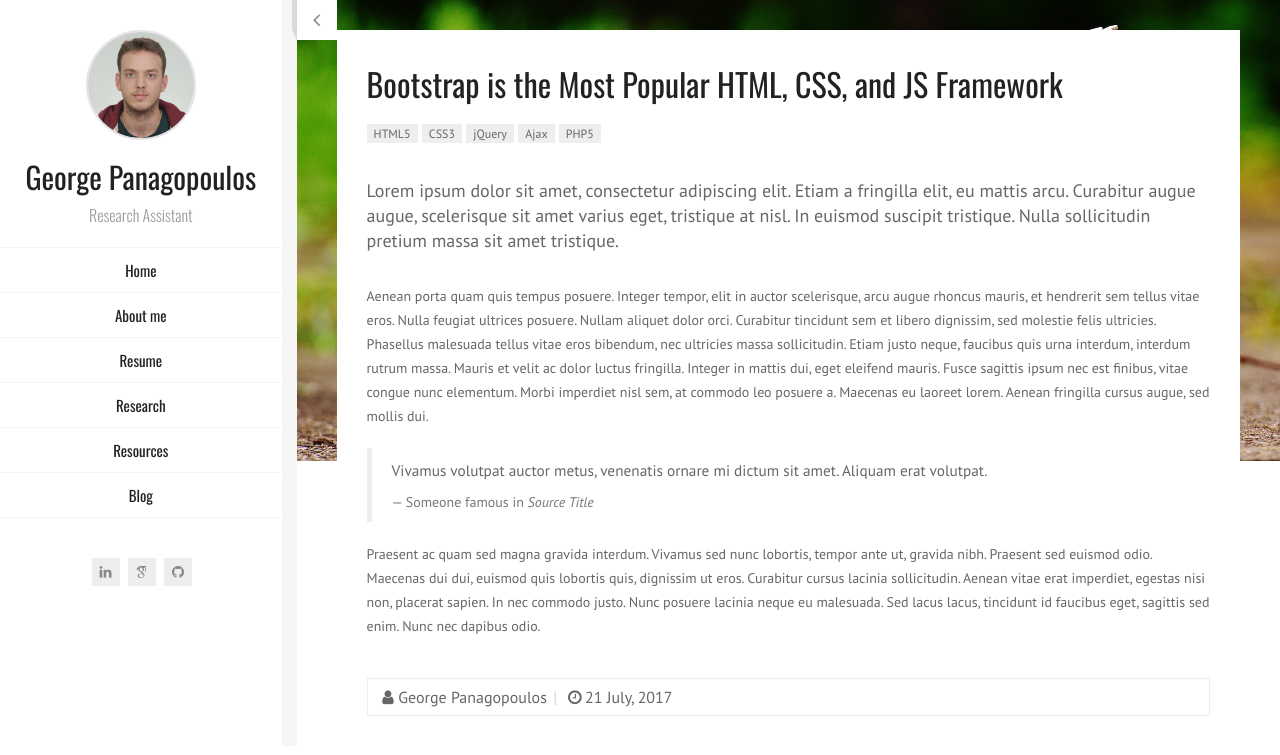
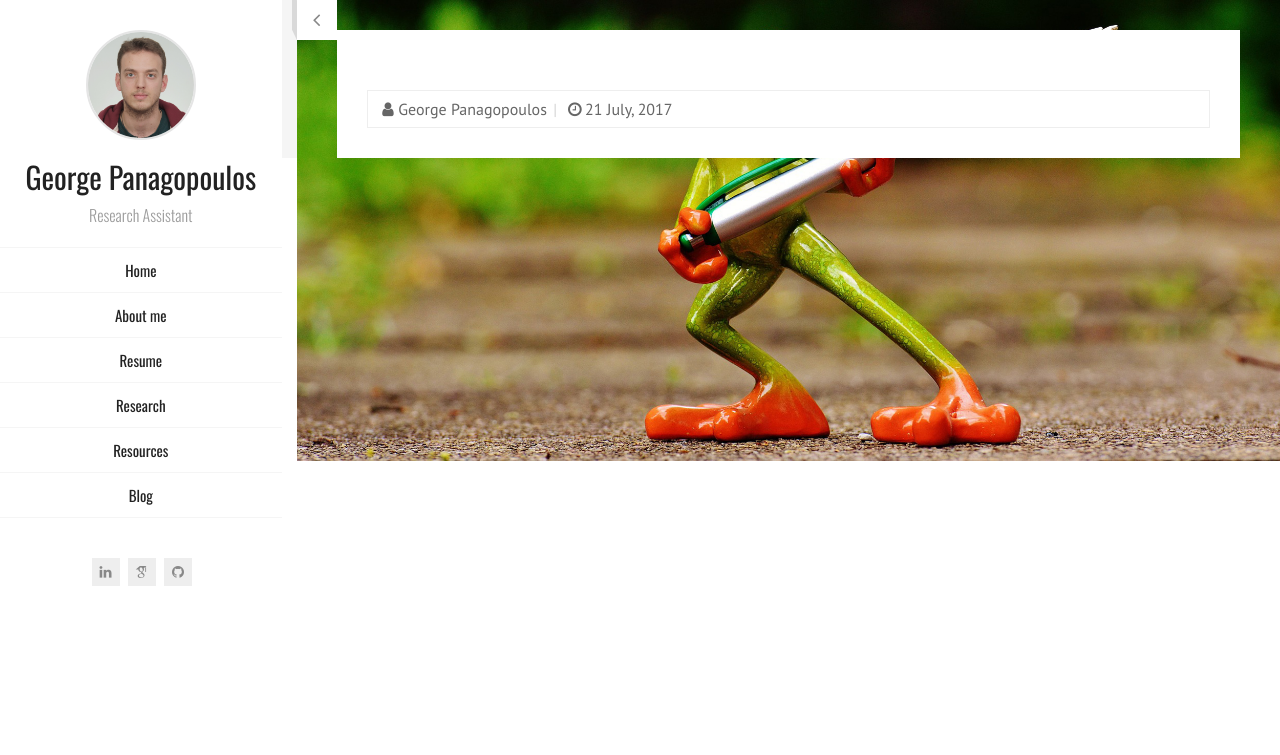
Before and after one commit to geopanag/geopanag.github.io, a Jekyll site: the page blog-post-1.html, which Jekyll copies as it is, in a window 1280 px wide. Shown: the top 755 px of the page. Built offline with Jekyll 4.4.1, drawn with Linux system fonts in a browser that asks for light colours; some web fonts are replaced.

Commit message:
corrected email

```diff
--- a/blog-post-1.html
+++ b/blog-post-1.html
@@ -94,7 +94,7 @@
     <!-- Mobile Header -->
     <div class="mobile-header mobile-visible">
         <div class="mobile-logo-container">
-            <div class="mobile-site-title">Alex Smith</div>
+            <div class="mobile-site-title">George Panagopoulos</div>
         </div>
 
         <a class="menu-toggle mobile-visible">
@@ -112,37 +112,7 @@
             </div>
 
             <div class="blog-post-content">
-                <h1>Bootstrap is the Most Popular HTML, CSS, and JS Framework</h1>
-                <ul class="tags">
-                    <li><a>HTML5</a></li>
-                    <li><a>CSS3</a></li>
-                    <li><a>jQuery</a></li>
-                    <li><a>Ajax</a></li>
-                    <li><a>PHP5</a></li>
-                </ul>
-                <p class="lead">Lorem ipsum dolor sit amet, consectetur adipiscing elit. Etiam a fringilla elit, eu
-                    mattis arcu. Curabitur augue augue, scelerisque sit amet varius eget, tristique at nisl. In euismod
-                    suscipit tristique. Nulla sollicitudin pretium massa sit amet tristique.</p>
 
-                <p>Aenean porta quam quis tempus posuere. Integer tempor, elit in auctor scelerisque, arcu augue rhoncus
-                    mauris, et hendrerit sem tellus vitae eros. Nulla feugiat ultrices posuere. Nullam aliquet dolor
-                    orci. Curabitur tincidunt sem et libero dignissim, sed molestie felis ultricies. Phasellus malesuada
-                    tellus vitae eros bibendum, nec ultricies massa sollicitudin. Etiam justo neque, faucibus quis urna
-                    interdum, interdum rutrum massa. Mauris et velit ac dolor luctus fringilla. Integer in mattis dui,
-                    eget eleifend mauris. Fusce sagittis ipsum nec est finibus, vitae congue nunc elementum. Morbi
-                    imperdiet nisl sem, at commodo leo posuere a. Maecenas eu laoreet lorem. Aenean fringilla cursus
-                    augue, sed mollis dui.</p>
-
-                <blockquote>
-                    <p>Vivamus volutpat auctor metus, venenatis ornare mi dictum sit amet. Aliquam erat volutpat.</p>
-                    <footer>Someone famous in <cite title="Source Title">Source Title</cite></footer>
-                </blockquote>
-
-                <p>Praesent ac quam sed magna gravida interdum. Vivamus sed nunc lobortis, tempor ante ut, gravida nibh.
-                    Praesent sed euismod odio. Maecenas dui dui, euismod quis lobortis quis, dignissim ut eros.
-                    Curabitur cursus lacinia sollicitudin. Aenean vitae erat imperdiet, egestas nisi non, placerat
-                    sapien. In nec commodo justo. Nunc posuere lacinia neque eu malesuada. Sed lacus lacus, tincidunt id
-                    faucibus eget, sagittis sed enim. Nunc nec dapibus odio.</p>
 
                 <div class="post-info">
                     <span class="autor"><i class="fa fa-fw fa-user"></i>George Panagopoulos</span>
--- a/index.html
+++ b/index.html
@@ -37,7 +37,7 @@ title: George Panagopoulos
                     <li>
                         <span class="title">E-mail</span>
                         <span class="value">
-                            <a href="mailto:gpanagopoulos@uh.edu">gpanagopoulos@uh.edu</a>
+                            <a href="mailto:gpanagopoulos@uh.edu">gpanagopoulos [at] uh [dot] edu</a>
                         </span>
                     </li>
                     <li>
```
Also changed, not shown: 1 other file.
